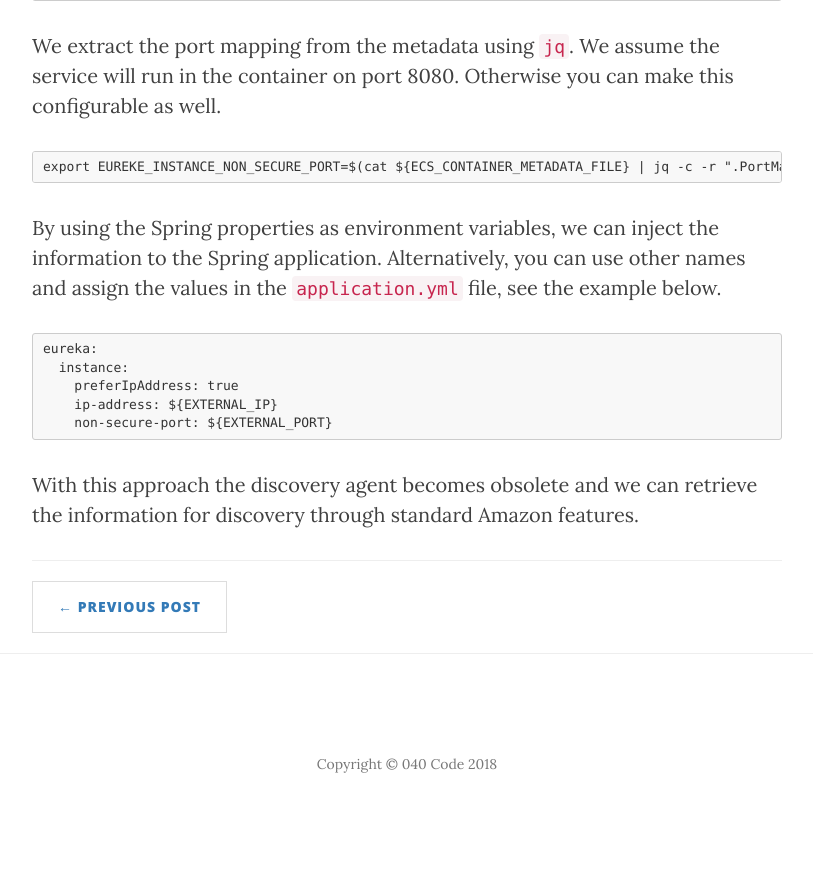
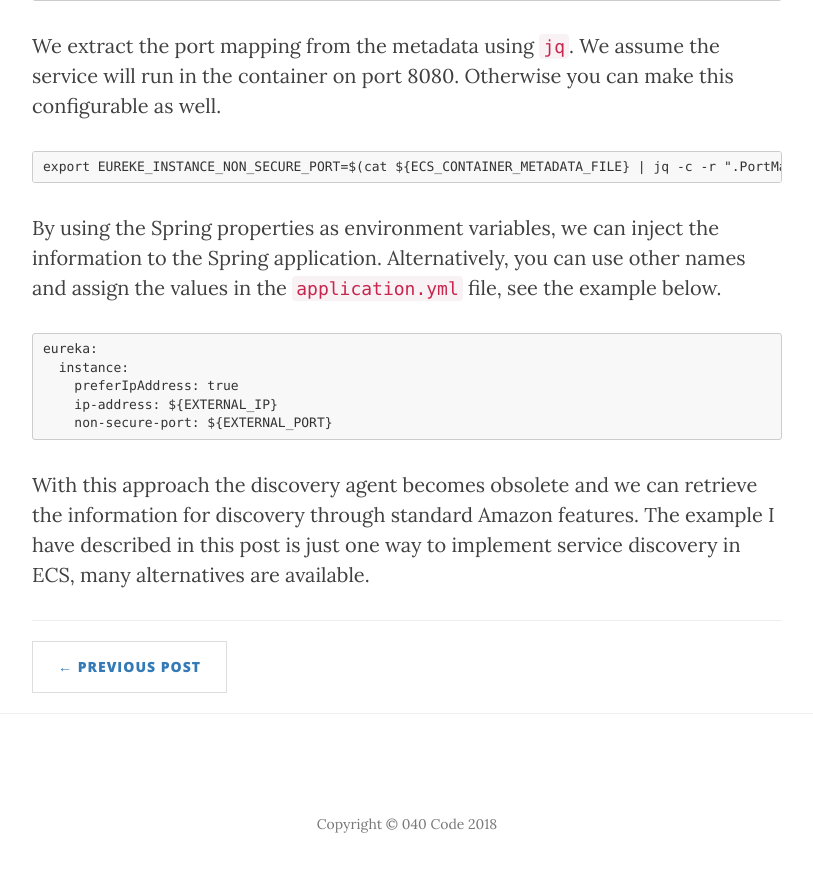
Before and after one commit to 040code/040code, a Jekyll site: the page built from _posts/2018-02-14-service-discovery.md, in a window 1280 px wide and 900 px high, scrolled down 3329 px. Shown: the top 872 px of the window, without its empty margins (233-1046 px from the left). Built offline with Jekyll 4.4.1, drawn with Linux system fonts in a browser that asks for light colours; nearby versions of some CDN libraries; before the commit the page ends 4169 px from its top, so only the background shows below that.

````diff
--- a/_posts/2018-02-14-service-discovery.md
+++ b/_posts/2018-02-14-service-discovery.md
@@ -85,4 +85,4 @@
     non-secure-port: ${EXTERNAL_PORT}
 ```
 
-With this approach the discovery agent becomes obsolete and we can retrieve the information for discovery through standard Amazon features.
+With this approach the discovery agent becomes obsolete and we can retrieve the information for discovery through standard Amazon features. The example I have described in this post is just one way to implement service discovery in ECS, many alternatives are available.
````
